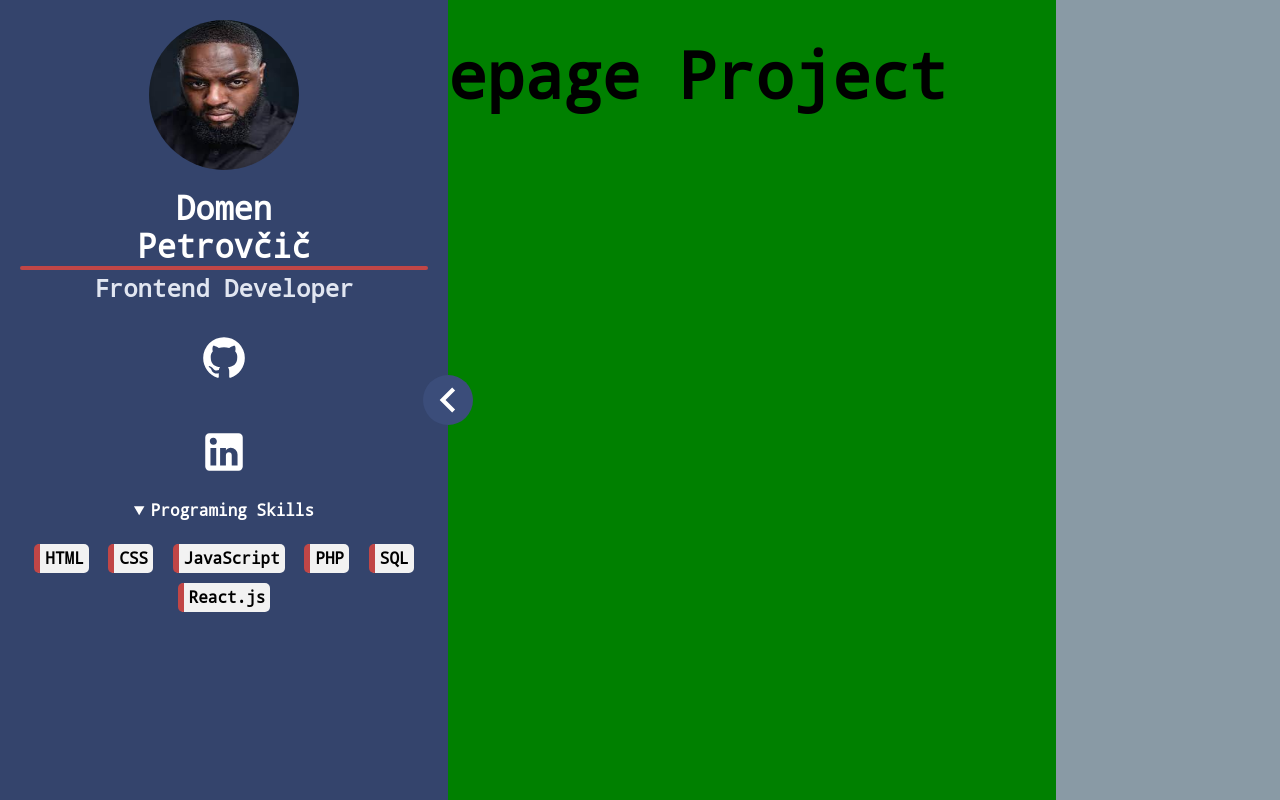
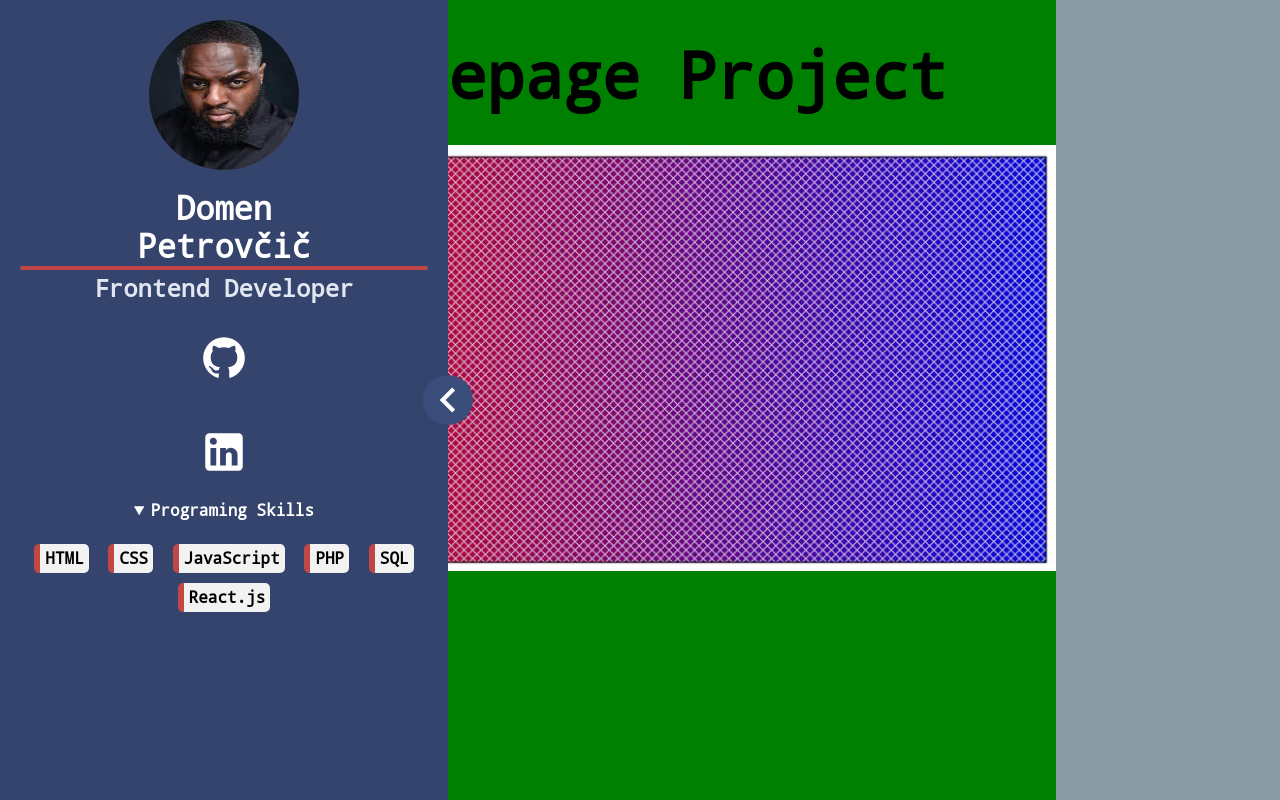
Before and after one commit to Skiddie93/Portfolio, a React (Create React App) app: page /project/1 in a window 1280 px wide. Built offline with nearby package versions, Linux system fonts and the light colour scheme.

Commit message:
dynamic title and image

```diff
--- a/src/project.jsx
+++ b/src/project.jsx
@@ -22,13 +22,22 @@ function Project(props){
 
 
 
-
 let [descState, descSet] = useState("asdasd")
 
 
   return(
 
     <div className="projectDescription">
+      {props.data.map(val =>{
+        if(val.id == params){
+          return(
+              <React.Fragment>
+            <h1 key={val.id}>{val.name}</h1>
+            <img src={images["preview.jpg"].default}></img>
+            </React.Fragment>
+          )
+        }
+      })}
       {descState}
     </div>
   )
@@ -40,7 +49,7 @@ let [descState, descSet] = useState("asdasd")
 function homepage(){
   return(
     <div>
-    <h1>Homepage Project</h1>
+
 
       </div>
   )
--- a/src/styles.css
+++ b/src/styles.css
@@ -202,7 +202,7 @@ ul li:hover:before {
   transform: translateX(-50%);
 }
 .projectDescription h1 {
-  position: absolute;
+  position: relative;
   display: block;
   width: 100%;
   text-align: center;
@@ -210,6 +210,12 @@ ul li:hover:before {
   font-size: 4rem;
   font-weight: bold;
 }
+.projectDescription img {
+  width: 100%;
+  margin-top: 30px;
+  object-fit: scale-down;
+}
+
 @media only screen and (max-height: 690px) {
   .meInfo {
     margin: 20px 0 0;
--- a/src/styles.scss
+++ b/src/styles.scss
@@ -210,7 +210,7 @@ ul li:hover:before {
   left: 50vw;
   transform: translateX(-50%);
   & h1{
-    position: absolute;
+    position: relative;
     display: block;
     width: 100%;
     text-align: center;
@@ -219,7 +219,9 @@ ul li:hover:before {
     font-weight: bold;
   }
   & img{
-
+    width: 100%;
+    margin-top:30px;
+    object-fit: scale-down;
   }
 }
 
```
